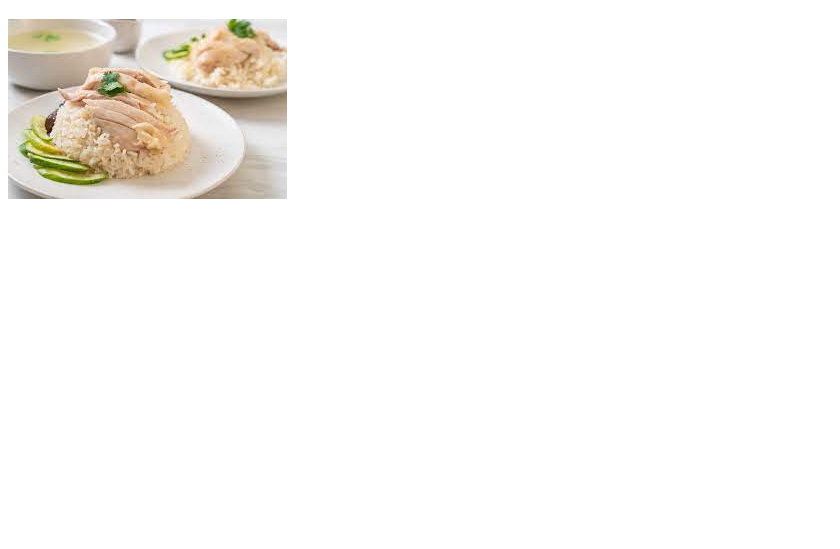
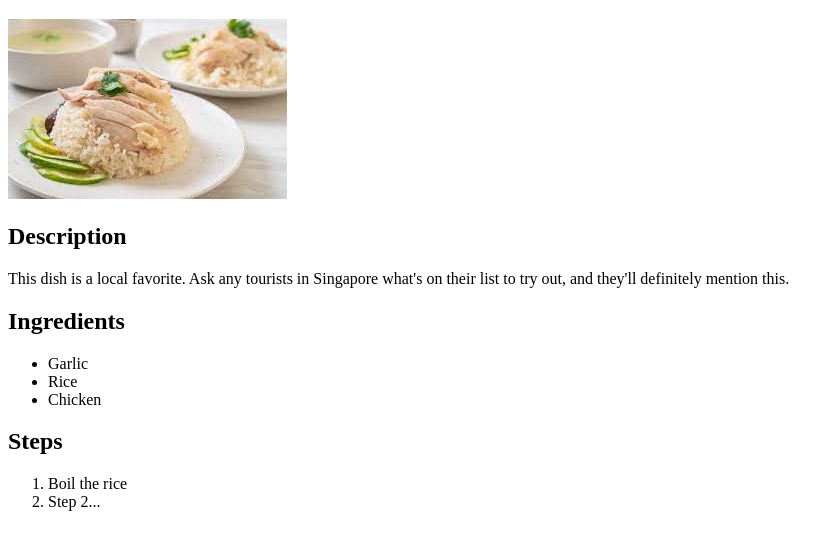
Before and after one commit to dannyang30/odin-recipes, a plain HTML site: page recipes/chicken_rice.html in a window 1280 px wide. Shown: the part 61-610 px from the top of the page, without its empty margins (0-840 px from the left). Drawn offline with Linux system fonts and the light colour scheme.

Commit message:
Add description, ingredients and steps to chicken rice recipe

```diff
--- a/recipes/chicken_rice.html
+++ b/recipes/chicken_rice.html
@@ -10,5 +10,22 @@
 <body>
     <h1>Chicken Rice</h1>
     <img src="../imgs/download.jfif" >
+
+    <h2>Description</h2>
+    This dish is a local favorite. Ask any tourists in Singapore what's on their list to try out, and they'll definitely mention this.
+
+    <h2>Ingredients</h2>
+    <ul>
+        <li>Garlic</li>
+        <li>Rice</li>
+        <li>Chicken</li>
+    </ul>
+
+    <h2>Steps</h2>
+    <ol>
+        <li>Boil the rice</li>
+        <li>Step 2...</li>
+    </ol>
+
 </body>
 </html>
```
Also changed, not shown: 1 other file.
